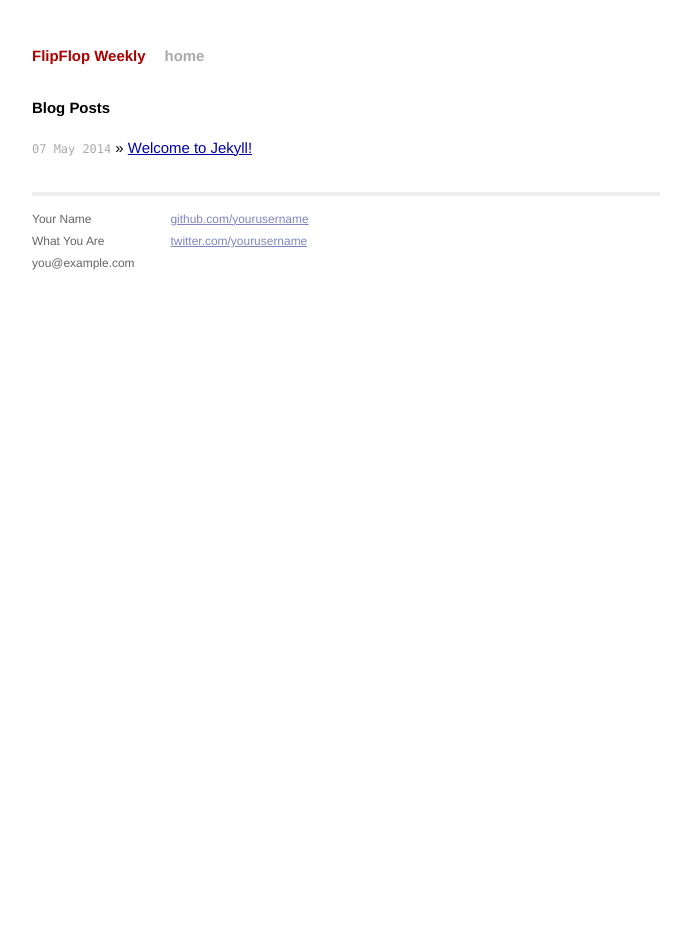
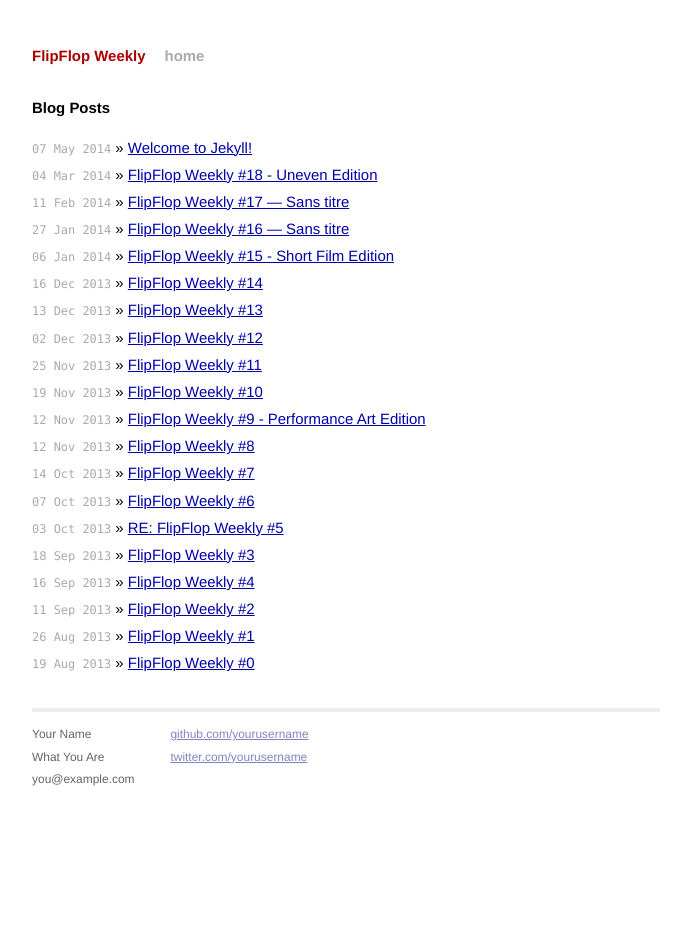
Before and after one commit to FlipFlopWeekly/FlipFlop, a Jekyll site: the page built from index.html, in a window 1280 px wide. Shown: the whole page, without its empty margins (294-985 px from the left). Built offline with Jekyll 4.4.1, drawn with Linux system fonts in a browser that asks for light colours; Markdown is read by kramdown in place of the engine named in the settings.

Commit message:
Rename all files to follow post nomenclature

```diff
--- a/_posts/edition-2.markdown
+++ b/_posts/2013-09-11-edition-2.markdown
@@ -1,7 +1,7 @@
 ---
 layout: post
 title:  "FlipFlop Weekly #2"
-date:   2014-06-06 06:06:06
+date:   2013-09-11 02:16:44
 categories: newsletter SCOR
 ---
 
```
Also changed, not shown: _posts/2013-08-19-edition-0.markdown (renamed from _posts/edition-0.markdown), _posts/2013-08-26-edition-1.markdown (renamed from _posts/edition-1.markdown), _posts/2013-09-16-edition-4.markdown (renamed from _posts/edition-4.markdown), _posts/2013-09-18-edition-3.markdown (renamed from _posts/edition-3.markdown), _posts/2013-10-03-edition-5.markdown (renamed from _posts/edition-5.markdown), _posts/2013-10-07-edition-6.markdown (renamed from _posts/edition-6.markdown), _posts/2013-10-14-edition-7.markdown (renamed from _posts/edition-7.markdown), _posts/2013-11-12-edition-8.markdown (renamed from _posts/edition-8.markdown), _posts/2013-11-12-edition-9.markdown (renamed from _posts/edition-9.markdown), _posts/2013-11-19-edition-10.markdown (renamed from _posts/edition-10.markdown), _posts/2013-11-25-edition-11.markdown (renamed from _posts/edition-11.markdown), _posts/2013-12-02-edition-12.markdown (renamed from _posts/edition-12.markdown), _posts/2013-12-13-edition-13.markdown (renamed from _posts/edition-13.markdown), _posts/2013-12-16-edition-14.markdown (renamed from _posts/edition-14.markdown), 4 more files.
